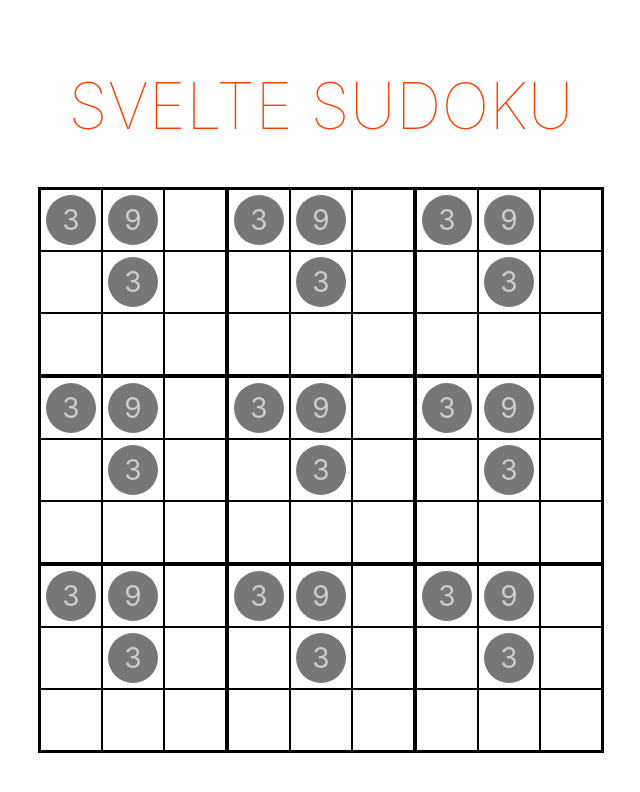
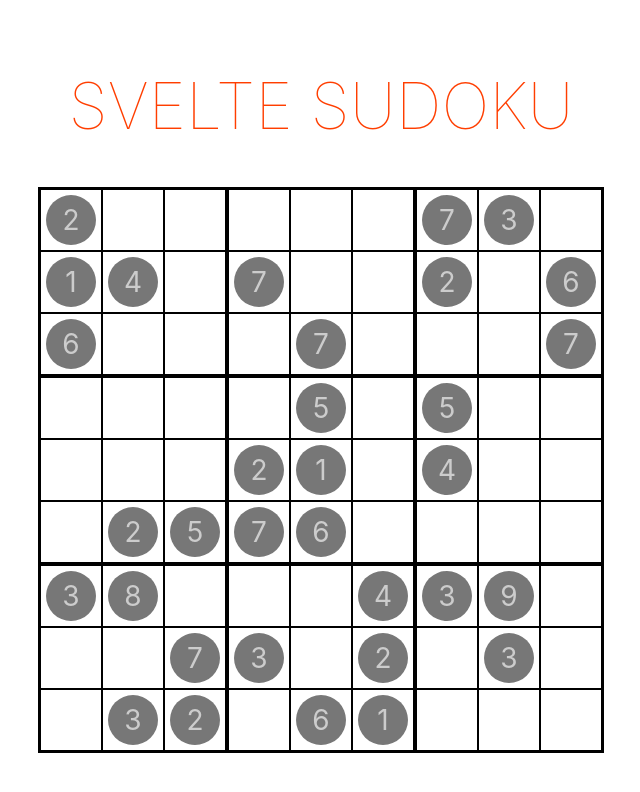
Before and after one commit to joelboersma/svelte-sudoku, a Svelte app: page / in a window 1280 px wide. Shown: the top 792 px of the page, without its empty margins (319-959 px from the left). Built offline with nearby package versions, Linux system fonts and the light colour scheme.

Commit message:
subTables no longer duplicates of each other

```diff
--- a/src/gamestate.js
+++ b/src/gamestate.js
@@ -1,16 +1,19 @@
 import { writable } from "svelte/store";
 
 const generateTable = () => {
-   let table = Array(9).fill(Array(9));
 
-   for (let i = 0; i < table.length; i++) {
-      for (let j = 0; j < table[i].length; j++) {
+   let table = [];
+
+   for (let i = 0; i < 9; i++) {
+      let subTable = [];
+      for (let j = 0; j < 9; j++) {
          const isStatic = Math.round(Math.random()) == 0;
-         table[i][j] = {
+         subTable.push({
             static: isStatic,
             value: isStatic ? Math.round(Math.random() * 8 + 1) : undefined
-         }
+         });
       }
+      table.push(subTable);
    }
 
    return table;
```
